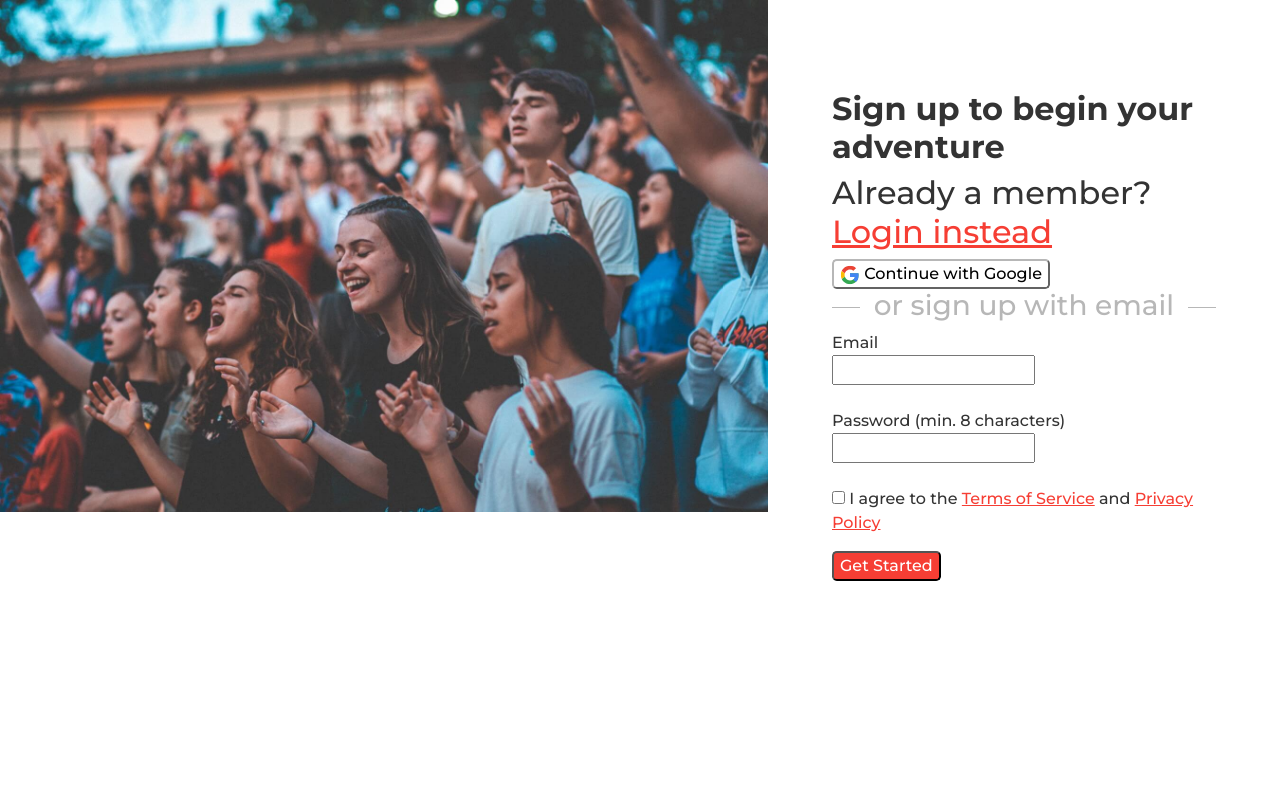
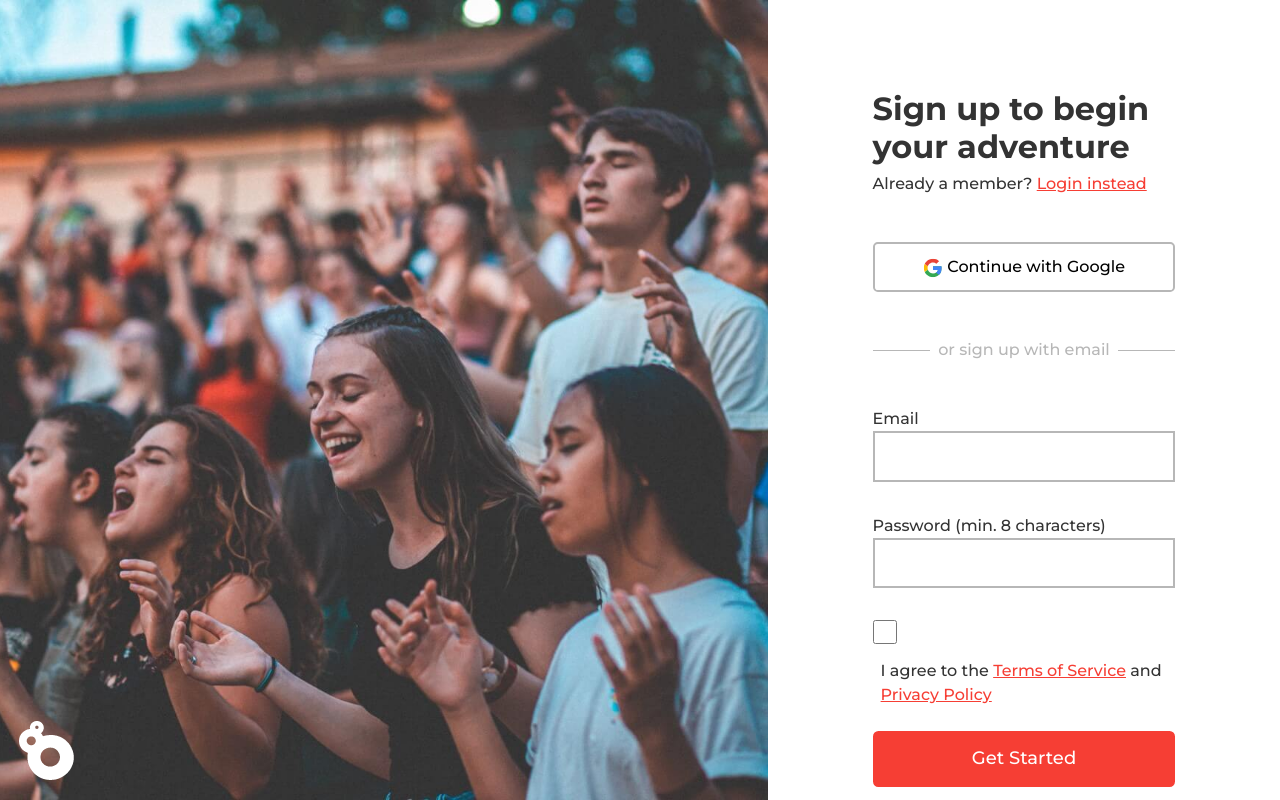
Before and after one commit to MochiAndCake/2021-OutStem-Challenge, an Angular app: page / in a window 1280 px wide. Built offline with nearby package versions, Linux system fonts and the light colour scheme.

Commit message:
Improved formatting

```diff
--- a/src/app/sign-up/sign-up.component.css
+++ b/src/app/sign-up/sign-up.component.css
@@ -1,61 +1,84 @@
 .split{
     height: 100%;
     position: fixed;
-    padding-top: 0px;
+    top: 0px;
+    overflow-x: hidden;
 }
 
+/*
+   ===============================================
+   FORMATING IMAGE + LOGO ON LEFT OF SCREEN
+   ===============================================
+*/
+
 .left{
+    left: 0;
     width: 60%;
-    left: 0;
 }
 
 .image{
-    max-width: 100%;
-    max-height: 100%;
-    object-fit: contain;
+    height: 100%;
+    width: auto;
+    position: absolute;
+    top: -1080px;
+    bottom: -1080px;
+    left: -1620px;
+    right:-1620px;
+    margin: auto;
 }
+
+.logo{
+    max-width: 10%;
+    max-height: 10%;
+    position: absolute;
+    left: 2.5%;
+    bottom: 2.5%;
+}
+
+/*
+   ===============================================
+   FORMATING CONTENT ON RIGHT SIDE OF SCREEN
+   ===============================================
+*/
 
 .right{
     right: 0;
-    width: 30%;
-    margin-left: 5%;
-    margin-right: 5%;
-    margin-top: 7%;
-    justify-content: center;
-    border: #333333;
+    width: 40%;
+    padding-left: 7%;
+    padding-right: 7%;
+    padding-top: 7%;
+    display:block;
 }
 
-.btnGoogle{
-    background-color: #FFFFFF;
-    border-color: #B7B7B7;
-}
+/*
+   ===============================================
+   FORMATING THE CONTENT TITLES
+   ===============================================
+*/
 
-.btnSubmit{
-    background-color: #F63E34;
-    color: #FFFFFF;
-}
-
-button{
-    border-radius:0.3em;
-}
-
-input{
-    outline-color: #B7B7B7;
-}
-
-input:focus{
-    outline-color: #C33129;
+.container{
+    display: inline-block;
+    margin: auto;
 }
 
 h1{
+    display: block;
     font-weight: bold;
     font-size: xx-large;
+}
+
+h2{
+    font-size: medium;
+    margin-bottom: 3em;
 }
 
 h3{
     overflow: hidden;
     text-align: center;
+    font-size: medium;
     color: #B7B7B7;
+    margin-top: 3em;
+    margin-bottom: 3em;
 }
 
 h3:before, h3:after{
@@ -77,3 +100,79 @@ h3:after{
     left: 0.5em;
     margin-right: -50%;
 }
+
+.error{
+    color: #DC3545;
+}
+
+/*
+   ===============================================
+   FORMATING INPUT BOXES
+   ===============================================
+*/
+
+.textbox{
+    width: 100%;
+    display: inline;
+    border-style: solid;
+    border-color: #B7B7B7;
+    padding: 0.7em;
+    margin-bottom: 1em;
+}
+
+.textbox:focus{
+    outline-color: #C33129;
+}
+
+.txtlabel{
+    width: 100%;
+    color: #333333;
+    display: block;
+}
+
+/*
+   ===============================================
+   FORMATING INPUT BOXES
+   ===============================================
+*/
+
+.checkbox{
+    width: 1.5em;
+    height: 1.5em;
+}
+
+.cbxlabel{
+    font-size: medium;
+    color: #333333;
+    margin: 0.5em;
+}
+
+/*
+   ===============================================
+   FORMATING BUTTONS
+   ===============================================
+*/
+
+button{
+    border-radius:0.3em;
+}
+
+.btnGoogle{
+    width: 100%;
+    background-color: #FFFFFF;
+    border-color: #B7B7B7;
+    border-style: solid;
+    display: inline;
+    padding: 0.7em;
+}
+
+.btnSubmit{
+    width: 100%;
+    background-color: #F63E34;
+    border-color: #F63E34;
+    color: #FFFFFF;
+    font-size: large;
+    border-style: solid;
+    display: inline;
+    padding: 0.7em;
+}
--- a/src/app/sign-up/sign-up.component.html
+++ b/src/app/sign-up/sign-up.component.html
@@ -1,33 +1,32 @@
-<div id = "signUpPage">
+<div id="signUpPage">
 
-    <div class = "split left">
-        <a href = "">
-            <img src = "assets/backdrop.jpg" alt = "Students cheering." class = image>
-        </a>
+    <div class="split left">
+        <img src="assets/backdrop.jpg" alt="Students cheering." class="image">
+        <img src="assets/outstem_logo_icon.png" alt="Outstem Logo." class="logo">
     </div>
 
-    <div id = "contentWrapper" class = "split right">
-        <div id = "content">
-            <div class = "header">
-                <h1>Sign up to begin your adventure</h1>
-                <h2>Already a member? <a href = "">Login instead</a>
-                </h2>
+    <div id="contentWrapper" class="split right">
+        <div id="content" class="container">
+            <h1>Sign up to begin your adventure</h1>
 
-                <!-- Button with Google -->
-                <button class = "btnGoogle">
-                    <img src = "assets/google_logo.svg" alt = "Google logo" width = "20" height = "20">
-                    Continue with Google
-                </button>
 
-                <h3>or sign up with email</h3>
-            </div>
+            <h2>Already a member? <a href="">Login instead</a></h2>
+
+            <!-- Button with Google -->
+            <button class="btnGoogle">
+                <img src="assets/google_logo.svg" alt="Google logo" width="20" height="20">
+                Continue with Google
+            </button>
+
+            <h3>or sign up with email</h3>
+
 
             <form class="input" [formGroup]="form">
                 <div class="form-group" [ngClass]="showError('email')">
-                    <label>Email
+                    <label class="txtlabel">Email
                         <br>
-                        <input type="email" formControlName="email" id="email">
-                        <div *ngIf="isFieldInvalid('email')">
+                        <input class="textbox" type="email" formControlName="email" id="email">
+                        <div class="error" *ngIf="isFieldInvalid('email')">
                             <div *ngIf="form.get('email').hasError('required')">Email is required.</div>
                             <div *ngIf="form.get('email').hasError('pattern')">This doesn't look like an email, please try again.</div>
                         </div>
@@ -35,10 +34,10 @@
                 </div>
 
                 <div class="form-group" [ngClass]="showError('password')">
-                    <label>Password (min. 8 characters)
+                    <label class="txtlabel">Password (min. 8 characters)
                         <br>
-                        <input type="password" formControlName="password" id="password">
-                        <div *ngIf="isFieldInvalid('password')">
+                        <input class="textbox" type="password" formControlName="password" id="password">
+                        <div class="error" *ngIf="isFieldInvalid('password')">
                             <div *ngIf="form.get('password').hasError('required')">Password is required.</div>
                             <div *ngIf="form.get('password').hasError('minlength')">Password must be at least 8 characters long.</div>
                         </div>
@@ -46,9 +45,9 @@
                 </div>
 
                 <div class="form-group" [ngClass]="showError('checkbox')">
-                    <input type="checkbox" formControlName="checkbox" id="checkbox">
-                    I agree to the <a href="">Terms of Service</a> and <a href="">Privacy Policy</a>
-                    <div *ngIf="isFieldInvalid('checkbox') && form.get('checkbox').hasError('required')">
+                    <input class="checkbox" type="checkbox" formControlName="checkbox" id="checkbox">
+                    <label class="cbxlabel">I agree to the <a href="">Terms of Service</a> and <a href="">Privacy Policy</a></label>
+                    <div class="error" *ngIf="isFieldInvalid('checkbox') && form.get('checkbox').hasError('required')">
                         Checkbox is required.
                     </div>
                 </div>
```
Also changed, not shown: 3 other files (tests, documents, lock files or other folders).
